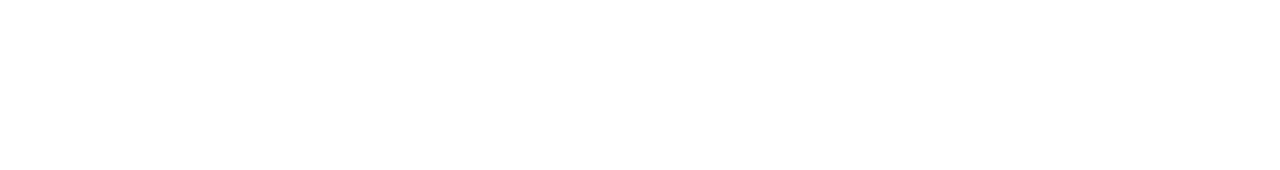
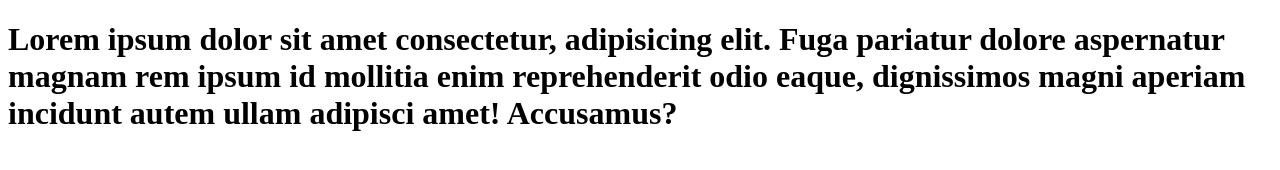
Before and after one commit to PedroLisboa0/aula1, a plain HTML site: page index.html in a window 1280 px wide. Drawn offline with Linux system fonts and the light colour scheme.

Commit message:
Adicionado H1

```diff
--- a/index.html
+++ b/index.html
@@ -8,7 +8,10 @@
 </head>
 
 <body>
-
+    <h1>Lorem ipsum dolor sit amet consectetur, adipisicing elit.
+        Fuga pariatur dolore aspernatur magnam rem ipsum id mollitia enim
+        reprehenderit odio eaque, dignissimos magni aperiam incidunt autem
+        ullam adipisci amet! Accusamus?</h1>
 </body>
 
 </html>
```
